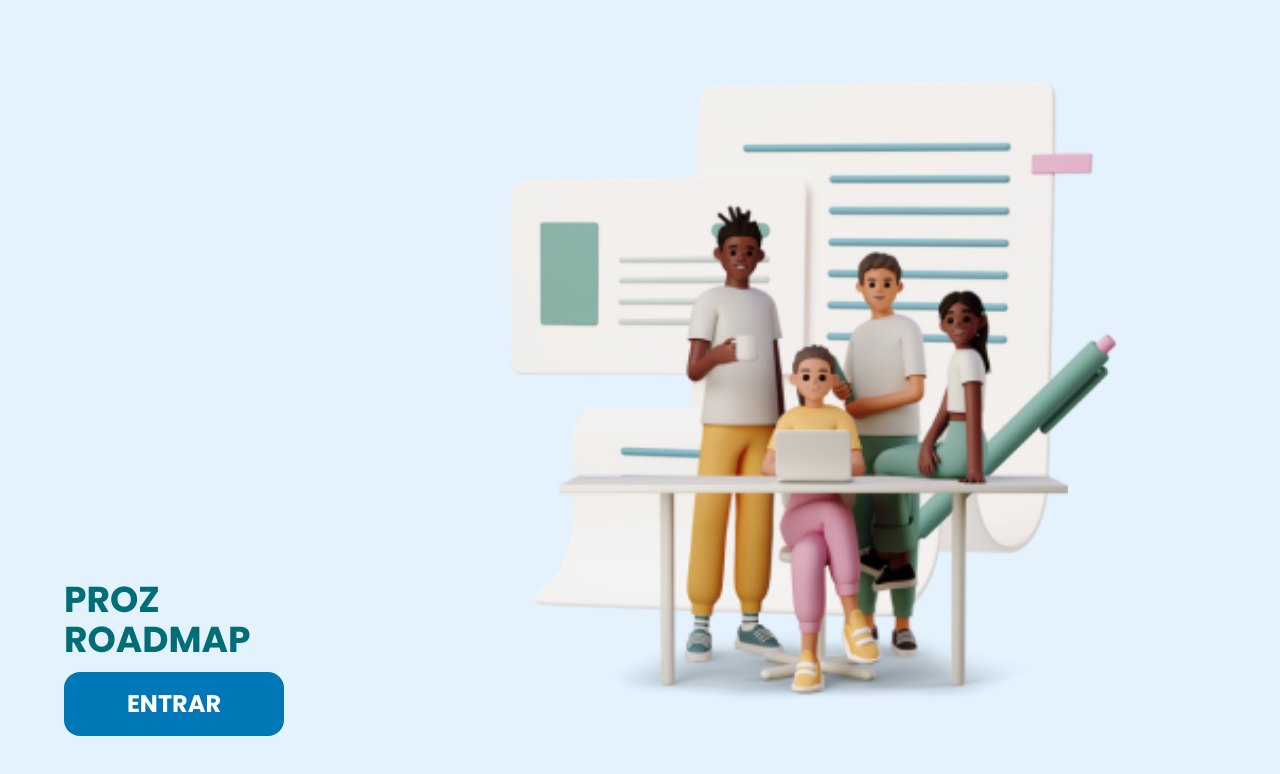
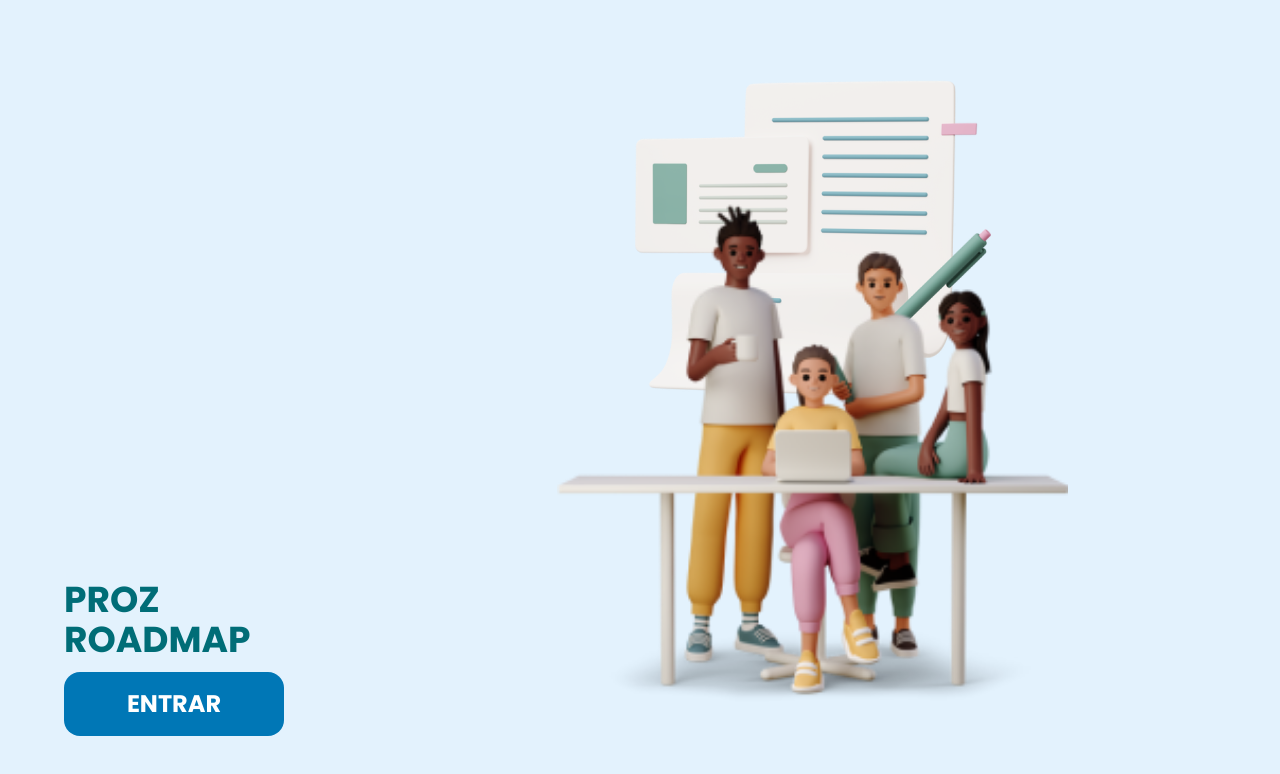
Before and after one commit to mariadxavier/roadmap-administracao, a React (Vite) app: page / in a window 1280 px wide. Shown: the top 774 px of the page. Built offline with nearby package versions, Linux system fonts and the light colour scheme; a web font is replaced by a local one.

Commit message:
style: style property

```diff
--- a/src/components/GrupImg.tsx
+++ b/src/components/GrupImg.tsx
@@ -2,10 +2,14 @@ import React, { ComponentProps } from 'react'
 import img1 from '../assets/signing-contract.png'
 import img2 from '../assets/young-people-working-at-the-desk.png'
 
-export function GrupImg() {
+interface PropsGrupImg extends ComponentProps<'div'> {
+
+}
+
+export function GrupImg({...props}: PropsGrupImg) {
   return (
-    <div className="grid relative justify-items-center h-3/4 w-5/6 lg:w-[70%] lg:h-full top-[2vh]">
-        <img src={img1} className='absolute h-3/5 lg:h-4/5' alt="" />
+    <div className="grid relative justify-items-center h-3/4 w-5/6 lg:w-[70%] lg:h-full top-[2vh]" {...props}>
+        <img src={img1} className='absolute object-cover' alt="" />
         <img src={img2} className='absolute h-full object-cover top-10' alt="" />
     </div>
   )
```
